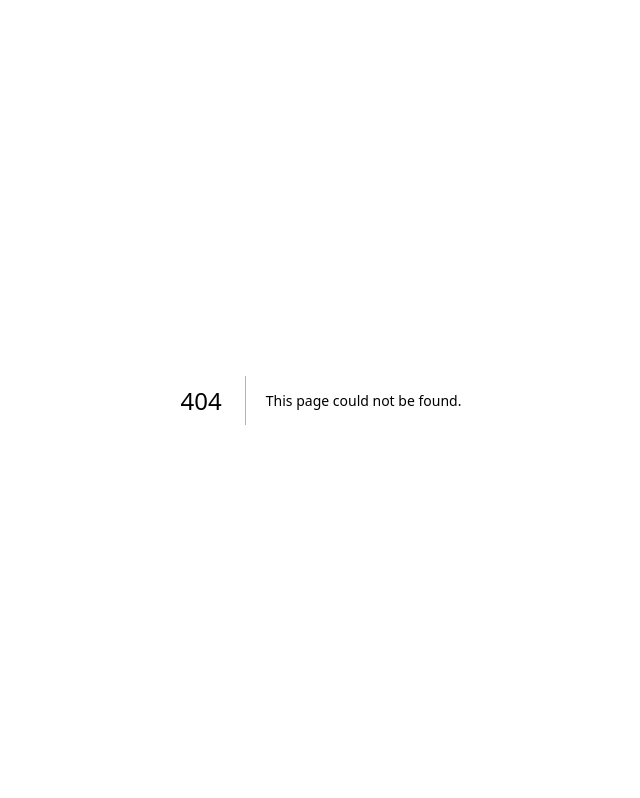
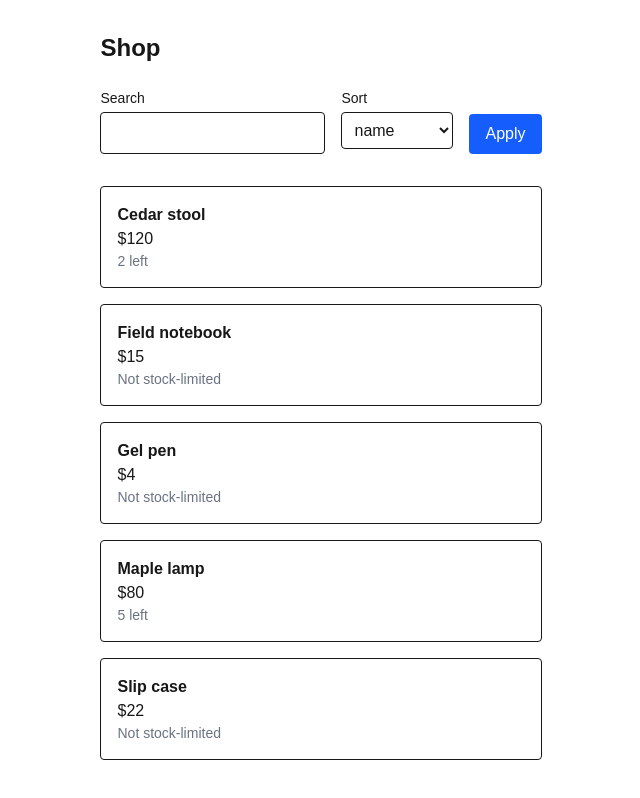
Before and after one commit to SureshKrishna2104/shop-counter, a Next.js app: page /shop in a window 1280 px wide. Before the commit this address had no page. Shown: the whole page, without its empty margins (319-959 px from the left). Built offline with nearby package versions, Linux system fonts and the light colour scheme.

Commit message:
Build shop catalogue pages with URL search and sort

```diff
--- /dev/null
+++ b/app/shop/[sku]/page.tsx
@@ -0,0 +1,75 @@
+import { Suspense } from 'react';
+import { notFound } from 'next/navigation';
+import { getCatalog } from '@/app/lib/catalog';
+import { formatUsd } from '@/app/lib/money';
+
+export async function generateMetadata({
+  params,
+}: {
+  params: Promise<{ sku: string }>;
+}) {
+  const { sku } = await params;
+  const catalog = await getCatalog();
+  const item = catalog.find((p) => p.sku === sku);
+
+  if (!item) return { title: 'Not Found | Shop counter' };
+
+  return {
+    title: `${item.name} | Shop counter`,
+    description: `Buy ${item.name} for ${formatUsd(item.priceCents)}`,
+  };
+}
+
+async function ProductContent({
+  params,
+}: {
+  params: Promise<{ sku: string }>;
+}) {
+  const { sku } = await params;
+  const catalog = await getCatalog();
+  const item = catalog.find((p) => p.sku === sku);
+
+  if (!item) {
+    notFound();
+  }
+
+  return (
+    <>
+      <h1 className="text-3xl font-bold mb-2">{item.name}</h1>
+      <p className="text-xl mb-4">{formatUsd(item.priceCents)}</p>
+
+      <p className="mb-6">
+        {item.remaining !== null
+          ? `${item.remaining} remaining`
+          : 'Not stock-limited'}
+      </p>
+
+      {item.extras.length > 0 && (
+        <div>
+          <h2 className="font-semibold">Extras:</h2>
+          <ul className="list-disc ml-5">
+            {item.extras.map((extra) => (
+              <li key={extra.code}>
+                {extra.name} (+{formatUsd(extra.priceCents)})
+              </li>
+            ))}
+          </ul>
+        </div>
+      )}
+    </>
+  );
+}
+
+export default function ProductPage({
+  params,
+}: {
+  params: Promise<{ sku: string }>;
+}) {
+  return (
+    <div className="p-8 max-w-xl mx-auto">
+      <Suspense fallback={<p>Loading item...</p>}>
+        <ProductContent params={params} />
+      </Suspense>
+    </div>
+  );
+}
--- /dev/null
+++ b/app/shop/page.tsx
@@ -0,0 +1,103 @@
+import { Suspense } from 'react';
+import Link from 'next/link';
+import { getCatalog } from '@/app/lib/catalog';
+import { formatUsd } from '@/app/lib/money';
+
+async function ShopContent({
+  searchParams,
+}: {
+  searchParams: Promise<{ q?: string; sort?: string }>;
+}) {
+  const { q, sort: sortParam } = await searchParams;
+
+  // 1. Fetch cached catalogue
+  let items = await getCatalog();
+
+  // 2. Filter by Search (?q=)
+  const query = q?.toLowerCase() || '';
+  if (query) {
+    items = items.filter((item) => item.name.toLowerCase().includes(query));
+  }
+
+  // 3. Sort (?sort=)
+  const sort = sortParam || 'name';
+  items = [...items].sort((a, b) => {
+    if (sort === 'price-asc') return a.priceCents - b.priceCents;
+    if (sort === 'price-desc') return b.priceCents - a.priceCents;
+    return a.name.localeCompare(b.name);
+  });
+
+  return (
+    <>
+      <form method="GET" className="mb-8 flex gap-4">
+        <div>
+          <label htmlFor="search" className="block text-sm font-medium mb-1">
+            Search
+          </label>
+          <input
+            id="search"
+            name="q"
+            defaultValue={query}
+            className="border p-2 rounded"
+          />
+        </div>
+        <div>
+          <label htmlFor="sort" className="block text-sm font-medium mb-1">
+            Sort
+          </label>
+          <select
+            id="sort"
+            name="sort"
+            defaultValue={sort}
+            className="border p-2 rounded"
+          >
+            <option value="name">name</option>
+            <option value="price-asc">price-asc</option>
+            <option value="price-desc">price-desc</option>
+          </select>
+        </div>
+        <button
+          type="submit"
+          className="self-end bg-blue-600 text-white px-4 py-2 rounded"
+        >
+          Apply
+        </button>
+      </form>
+
+      {items.length === 0 ? (
+        <p>No items match.</p>
+      ) : (
+        <ul className="grid gap-4">
+          {items.map((item) => (
+            <li key={item.sku} className="border p-4 rounded hover:bg-gray-50">
+              <Link href={`/shop/${item.sku}`} className="block">
+                <div className="font-semibold">{item.name}</div>
+                <div>{formatUsd(item.priceCents)}</div>
+                <div className="text-sm text-gray-500">
+                  {item.remaining !== null
+                    ? `${item.remaining} left`
+                    : 'Not stock-limited'}
+                </div>
+              </Link>
+            </li>
+          ))}
+        </ul>
+      )}
+    </>
+  );
+}
+
+export default function ShopPage({
+  searchParams,
+}: {
+  searchParams: Promise<{ q?: string; sort?: string }>;
+}) {
+  return (
+    <div className="p-8 max-w-4xl mx-auto">
+      <h1 className="text-2xl font-bold mb-6">Shop</h1>
+      <Suspense fallback={<p>Loading catalogue...</p>}>
+        <ShopContent searchParams={searchParams} />
+      </Suspense>
+    </div>
+  );
+}
```
